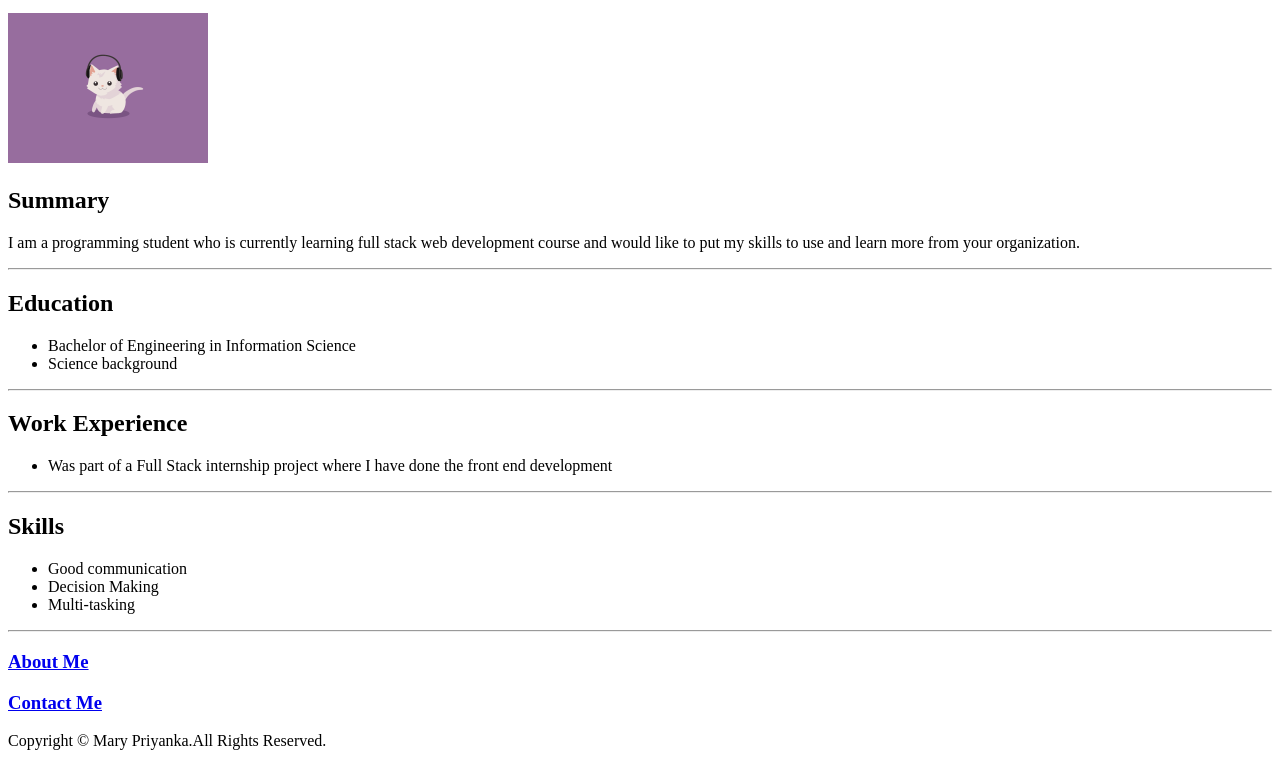
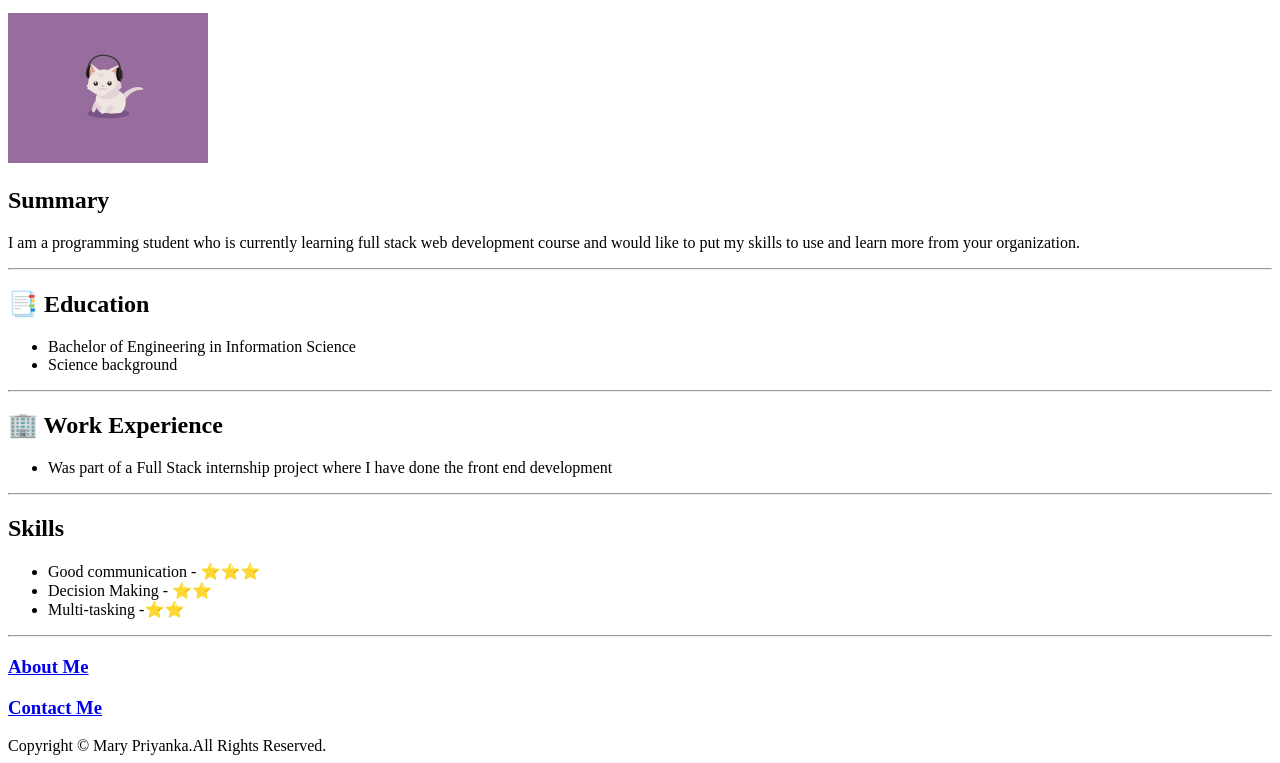
Before and after one commit to mary1234-eng/capstone-project-resume, a plain HTML site: page index.html in a window 1280 px wide. Shown: the part 137-900 px from the top of the page. Drawn offline with Linux system fonts and the light colour scheme.

Commit message:
Update index.html

```diff
--- a/index.html
+++ b/index.html
@@ -14,22 +14,22 @@ Address : India</p>
    <h2>Summary</h2>
    <p>I am a programming student who is currently learning full stack web development course and would like to put my skills to use and learn more from your organization.</p>
    <hr />
-   <h2>Education</h2>
+   <h2>📑 Education</h2>
    <ul>
     <li>Bachelor of Engineering in Information Science</li>
     <li>Science background</li>
    </ul>
    <hr />
-   <h2>Work Experience</h2>
+   <h2>🏢 Work Experience</h2>
    <ul>
     <li>Was part of a Full Stack internship project where I have done the front end development</li>
    </ul>
    <hr />
    <h2>Skills</h2>
    <ul>
-    <li>Good communication</li>
-    <li>Decision Making</li>
-    <li>Multi-tasking</li>
+    <li>Good communication - ⭐⭐⭐</li>
+    <li>Decision Making - ⭐⭐</li>
+    <li>Multi-tasking -⭐⭐</li>
    </ul>
    <hr />
    <h3><a href="./about.html">About Me</a></h3>
```
